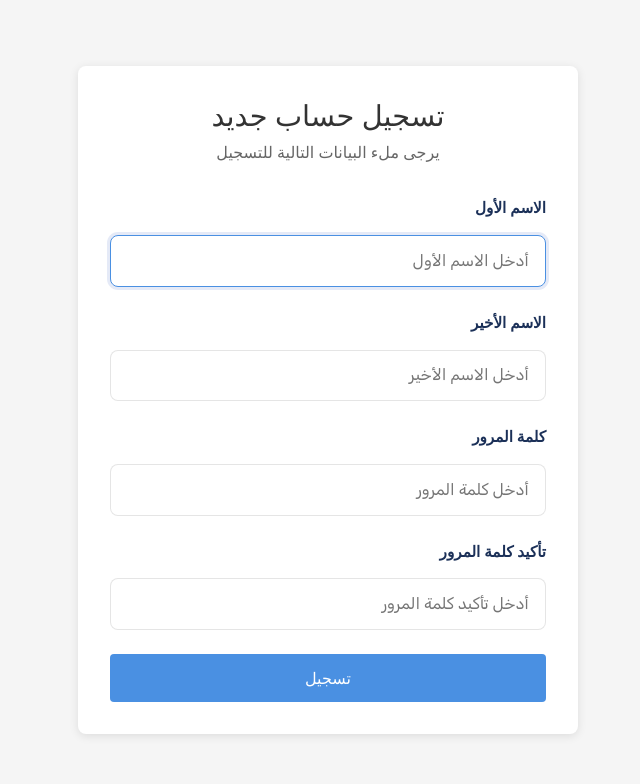
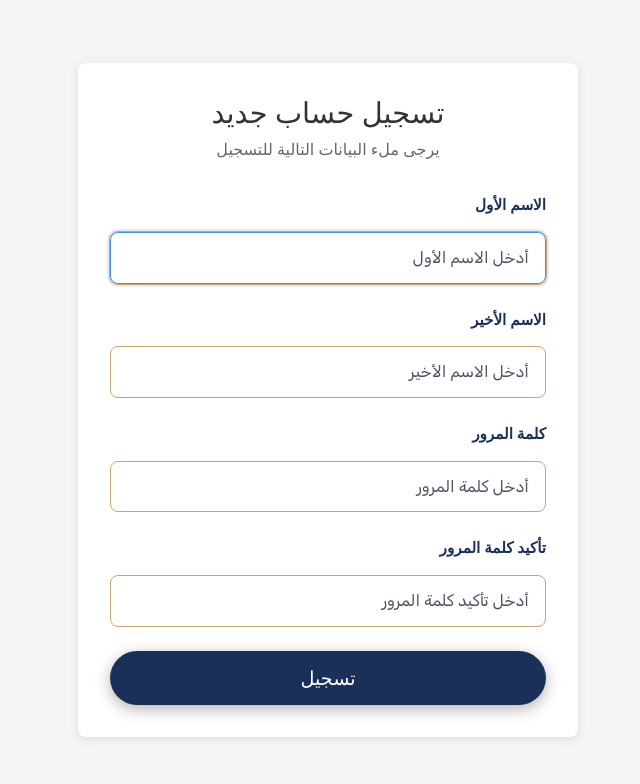
Before and after one commit to xmkabel/physical-education-platform, a React (Vite) app: page /register in a window 1280 px wide. Shown: the top 784 px of the page, without its empty margins (409-1049 px from the left). Built offline with nearby package versions, Linux system fonts and the light colour scheme.

Commit message:
feat: add Welcome component and update routing; enhance CSS styles for form elements and buttons

```diff
--- a/src/App.jsx
+++ b/src/App.jsx
@@ -17,12 +17,14 @@ import Register from './components/register/register';
 import Dashboard from './components/Dashboard/Dashboard';
 import AdminDashboard from './components/Dashboard/AdminDashboard';
 import Unauthorized from '../src/components/Unauthorized/Unauthorized';
+import Welcome from './components/Welcome/Welcome';
 
 function App() {
   return (
     <>
       <Routes>
         {/* Public Routes */}
+        <Route path="/welcome" element={<Welcome />} />
         <Route path="/login" element={<Login/>} />
         <Route path="/register" element={<Register/>} />
         <Route path="/" element={<Intro />} />
@@ -35,7 +37,12 @@ function App() {
         <Route path="/dashboard" element={<Dashboard />} />
         <Route path="/admin-dashboard" element={<AdminDashboard />} />
 
+        {/* <Route path="/unauthorized" element={<Unauthorized title={"غير مصرح بالوصول"} code={403}/>} /> */}
         {/* Protected Chapter Routes */}
+
+
+
+
         {StartChapterRoutes.map(route => (
           <Route
             key={route.key}
--- a/src/main.css
+++ b/src/main.css
@@ -1,17 +1,16 @@
 @font-face {
-  font-family: 'ArabicFont';
+  font-family: "ArabicFont";
   src: url(/src/assets/fonts/Rubik.ttf);
 }
-:root{
-  font-family: 'ArabicFont', sans-serif;
+:root {
+  font-family: "ArabicFont", sans-serif;
   --black: #1b1b1b;
-  --light-blue: #8DAEE1;
-  --blue: #7B94D6;
-  --grey: #4B5165;
-  --pink: #EDA1AB;
-  --orange: #FFD3BD;
-
-
+  --light-blue: #8daee1;
+  --blue: #7b94d6;
+  --grey: #4b5165;
+  --pink: #eda1ab;
+  --orange: #ffd3bd;
+  --navy-blue: #1b3058;
 }
 ::selection {
   color: white;
@@ -22,14 +21,14 @@
   background: var(--dark-gold);
 }
 
-a{
+a {
   text-decoration: none;
   color: currentColor;
 }
-.navbar-nav .nav-link.active{
+.navbar-nav .nav-link.active {
   color: white;
 }
-.navbar-nav .nav-link.active:hover{
+.navbar-nav .nav-link.active:hover {
   color: var(--gold);
 }
 /* Styling for Webkit browsers (Chrome, Safari, Edge) */
@@ -51,3 +50,66 @@ a{
 ::-webkit-scrollbar-thumb:hover {
   background: var(--dark-gold);
 }
+
+.shadow {
+  box-shadow: 0 0px 8px rgba(0, 0, 0, 0.78);
+  transition: all ease 0.5s;
+}
+.shadow:hover {
+  box-shadow: 0 15px 20px rgb(0, 0, 0, 1);
+  border: var(--navy-blue) solid 1px;
+}
+
+
+
+  .form-group {
+    display: flex;
+    flex-direction: column;
+    gap: 0.5rem;
+  }
+
+  .form-label {
+    font-size: 0.95rem;
+    color: var(--navy-blue);
+    font-weight: 600;
+  }
+
+  .form-input {
+    padding: 0.8rem 1rem;
+    border: 1px solid var(--gold);
+    border-radius: 8px;
+    font-size: 1rem;
+    transition: all 0.3s ease;
+    font-family: 'ArabicFont', sans-serif;
+    color: var(--navy-blue);
+
+  }
+
+  .form-input:focus {
+    outline: var(--gold) 1px solid ;
+    color:var(--gold);
+    box-shadow: 0 0 0 3px rgba(125, 148, 214, 0.2);
+  }
+  .form-input::placeholder {
+    color: var(--grey);
+  }
+
+  .login-button , .register-button {
+  background: var(--navy-blue);
+  color: white;
+  padding: 0.8rem 2rem;
+  border: none;
+  border-radius: 30px;
+  font-size: 1.2rem;
+  cursor: pointer;
+  transition: all  0.3s ease,background 0.5s ease;
+  box-shadow: 0 4px 15px rgba(0, 0, 0, 0.3);
+}
+
+.login-button:hover , .register-button:hover {
+  background: var(--dark-gold);
+
+  transform: translateY(-2px);
+  box-shadow: 0 6px 20px rgba(0, 0, 0, 0.5);
+
+}
```
Lines whose indentation alone changed are shown as unchanged.
